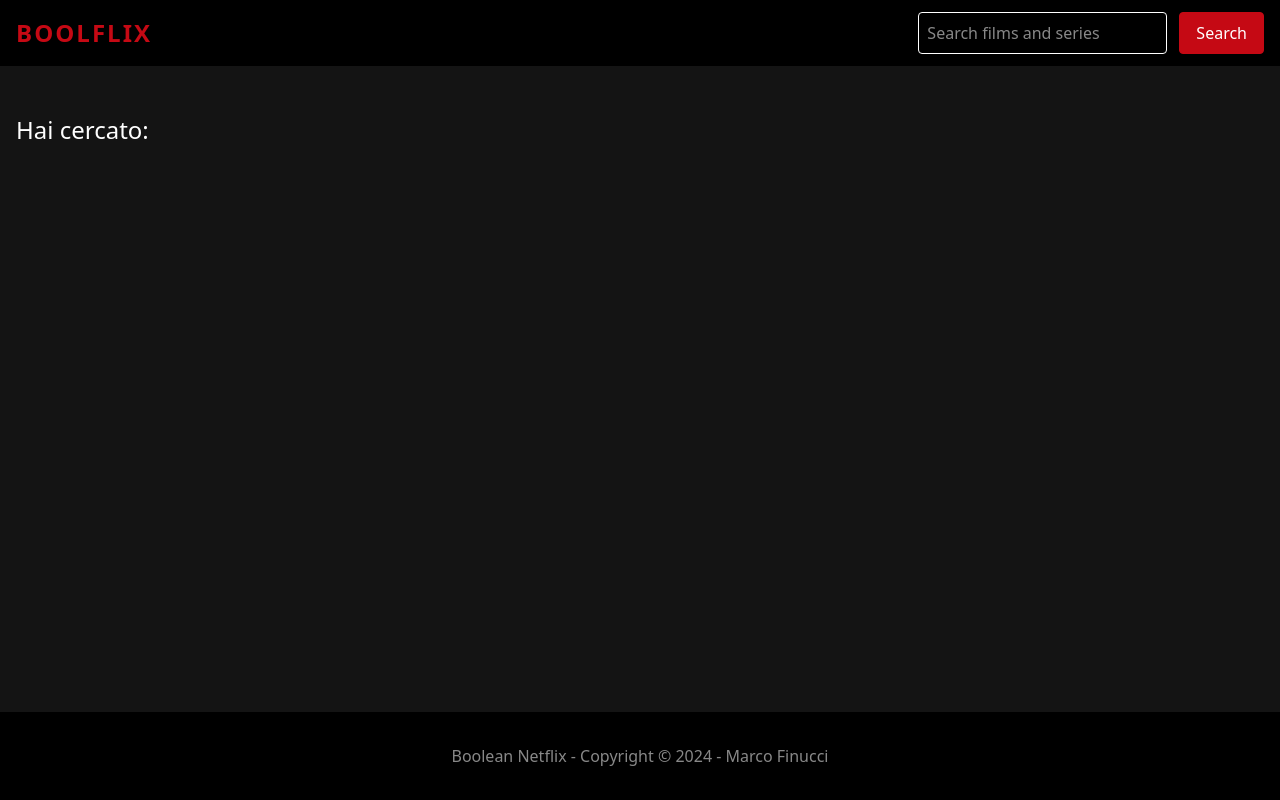
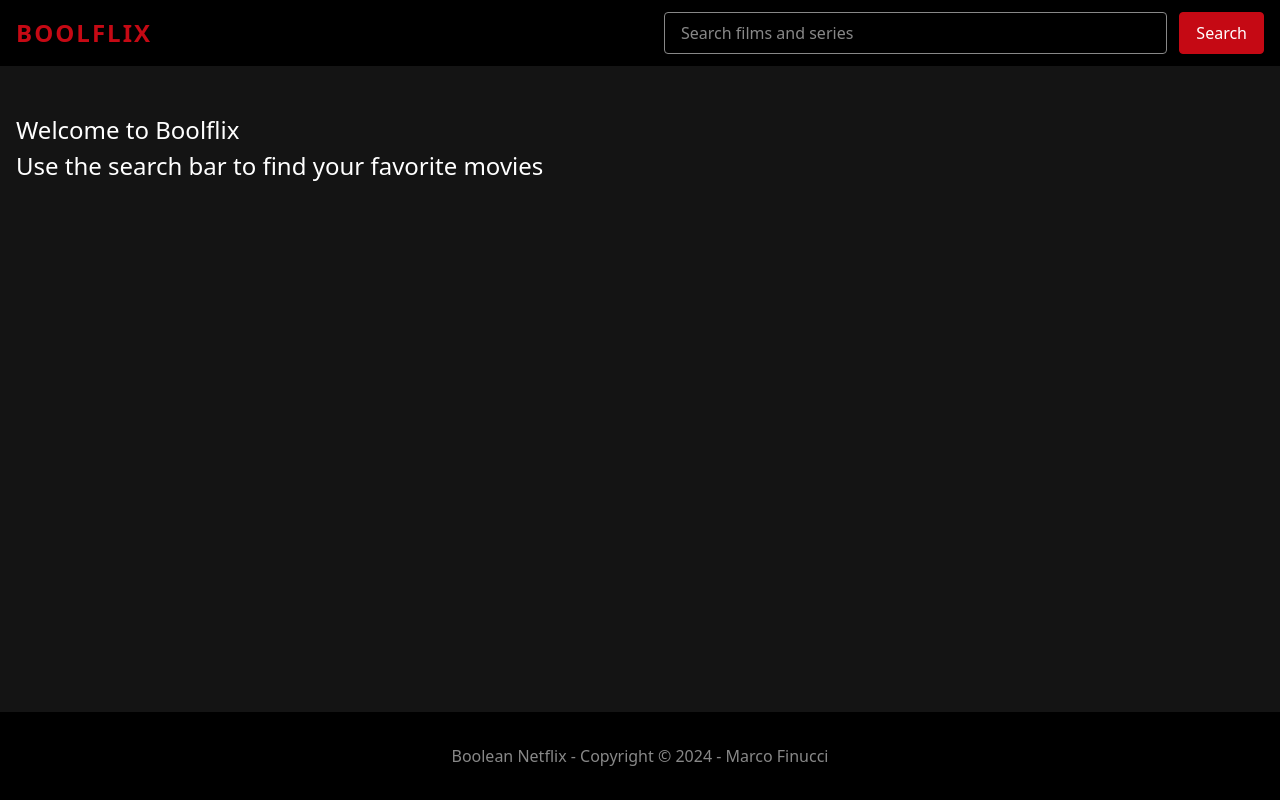
Before and after one commit to marcofinucci/vite-boolflix, a Vue app: page / in a window 1280 px wide. Built offline with nearby package versions, Linux system fonts and the light colour scheme.

Commit message:
add loading, welcome, error state

```diff
--- a/src/components/Card.vue
+++ b/src/components/Card.vue
@@ -13,30 +13,30 @@ export default {
 <template>
   <li>
     <div class="card">
-      <!-- Display poster -->
+      <!-- Poster -->
       <div class="poster">
         <img v-if="movie.poster_path" :src="'https://image.tmdb.org/t/p/w342/' + movie.poster_path" :alt="movie.title" />
-        <div v-else class="poster-not-found">Poster not found</div>
+        <div v-else class="poster-not-found">{{ movie.title ? movie.title : movie.name }}</div>
       </div>
 
       <!-- Content -->
       <div class="content">
-        <!-- Display title -->
+        <!-- Title -->
         <div class="title">
           <div><strong>Title:</strong> {{ movie.title ? movie.title : movie.name }}</div>
           <div><strong>Original Title:</strong> {{ movie.original_title ? movie.original_title : movie.original_name }}</div>
         </div>
 
-        <!-- Display original language -->
+        <!-- Original language -->
         <div class="language"><strong>Language:</strong> {{ movie.original_language }}</div>
 
-        <!-- Display vote -->
+        <!-- Stars -->
         <div class="stars">
           <i v-for="i in this.stars(movie.vote_average)" class="fa-solid fa-star"></i>
           <i v-for="i in 5 - this.stars(movie.vote_average)" class="fa-regular fa-star"></i>
         </div>
 
-        <!-- Display overview -->
+        <!-- Overview -->
         <div class="overview"><strong>Overview:</strong> {{ movie.overview }}</div>
       </div>
     </div>
@@ -50,6 +50,22 @@ li {
   padding-left: 1rem;
   padding-right: 1rem;
   position: relative;
+
+  @media (max-width: 1200px) {
+    width: calc(100% / 4);
+  }
+
+  @media (max-width: 992px) {
+    width: calc(100% / 3);
+  }
+
+  @media (max-width: 768px) {
+    width: calc(100% / 2);
+  }
+
+  @media (max-width: 576px) {
+    width: 100%;
+  }
 }
 
 .card {
@@ -87,7 +103,6 @@ li {
     top: 50%;
     left: 50%;
     transform: translate(-50%, -50%);
-    color: var(--medium);
     text-transform: uppercase;
     text-align: center;
     font-weight: 700;
--- a/src/components/Header.vue
+++ b/src/components/Header.vue
@@ -11,24 +11,28 @@ export default {
     };
   },
   methods: {
-    getMovies() {
+    async getMovies() {
+      store.state = "loading";
+
+      try {
         // Define the URLs for the requests
         const movie = "https://api.themoviedb.org/3/search/movie?api_key=" + store.apiKey + "&query=" + this.inputSearch;
         const tv = "https://api.themoviedb.org/3/search/tv?api_key=" + store.apiKey + "&query=" + this.inputSearch;
 
         // Make multiple requests using Promise.all
-      Promise.all([axios.get(movie), axios.get(tv)])
-        .then((response) => {
-          const responseMovie = response[0];
-          const responseTv = response[1];
+        const [responseMovie, responseTv] = await Promise.all([axios.get(movie), axios.get(tv)]);
+
         // Handle the responses
         store.movies = responseMovie.data.results.concat(responseTv.data.results);
         store.search = this.inputSearch;
-        })
-        .catch((error) => {
+      } catch (error) {
         // Handle any errors
         console.log(error);
-        });
+        store.state = "error";
+      } finally {
+        // Show the results
+        store.movies.length === 0 ? (store.state = "noResult") : (store.state = "result");
+      }
     },
   },
 };
@@ -39,11 +43,12 @@ export default {
     <div class="container header-inner">
       <!-- Logo -->
       <div class="logo">Boolflix</div>
+
       <!-- Search -->
-      <div class="search">
+      <form @submit.prevent="getMovies" class="search">
         <input type="text" v-model="this.inputSearch" placeholder="Search films and series" />
-        <button @click="getMovies()">Search</button>
-      </div>
+        <button type="submit">Search</button>
+      </form>
     </div>
   </header>
 </template>
@@ -64,6 +69,10 @@ header {
   display: flex;
   align-items: center;
   justify-content: space-between;
+
+  @media (max-width: 576px) {
+    flex-direction: column;
+  }
 }
 
 .logo {
@@ -76,16 +85,29 @@ header {
 
 .search {
   display: flex;
+  width: 100%;
+  max-width: 37.5rem;
+  margin-left: 1.5rem;
+
+  @media (max-width: 576px) {
+    margin-top: 0.75rem;
+    margin-left: 0;
+  }
 }
 
 input {
-  border: 1px solid var(--extralight);
-  padding: 0.5rem;
+  border: 1px solid var(--lightmedium);
+  padding: 0.5rem 1rem;
   border-radius: 0.25rem;
   color: var(--extralight);
+  width: 100%;
 
   &::placeholder {
     color: var(--lightmedium);
+  }
+
+  &:focus {
+    border-color: var(--extralight);
   }
 }
 
--- a/src/components/Main.vue
+++ b/src/components/Main.vue
@@ -17,10 +17,21 @@ export default {
 
 <template>
   <main class="container">
-    <h1>Hai cercato: {{ store.search }}</h1>
-    <ul>
-      <Card v-for="movie in store.movies" :key="movie.id" :movie="movie" />
-    </ul>
+    <!-- Welcome -->
+    <h1 v-if="store.state === 'welcome'">Welcome to Boolflix<br />Use the search bar to find your favorite movies</h1>
+    <!-- Loading -->
+    <h1 v-if="store.state === 'loading'">Loading...</h1>
+    <!-- Result -->
+    <div v-if="store.state === 'result'">
+      <h1>You searched: {{ store.search }}</h1>
+      <ul>
+        <Card v-for="movie in store.movies" :key="movie.id" :movie="movie" />
+      </ul>
+    </div>
+    <!-- No result -->
+    <h1 v-if="store.state === 'noResult'">Your search returned no results, try again</h1>
+    <!-- Error -->
+    <h1 v-if="store.state === 'error'">Sorry, is there an error with results</h1>
   </main>
 </template>
 
@@ -28,6 +39,10 @@ export default {
 main {
   margin-top: 7rem;
   flex-grow: 1;
+
+  @media (max-width: 576px) {
+    margin-top: 10rem;
+  }
 }
 
 ul {
--- a/src/store.js
+++ b/src/store.js
@@ -4,4 +4,5 @@ export const store = reactive({
   apiKey: "255bcd2e5a8190208b4a4d94df9b6c53",
   movies: [],
   search: "",
+  state: "welcome",
 });
```
Lines whose indentation alone changed are shown as unchanged.
